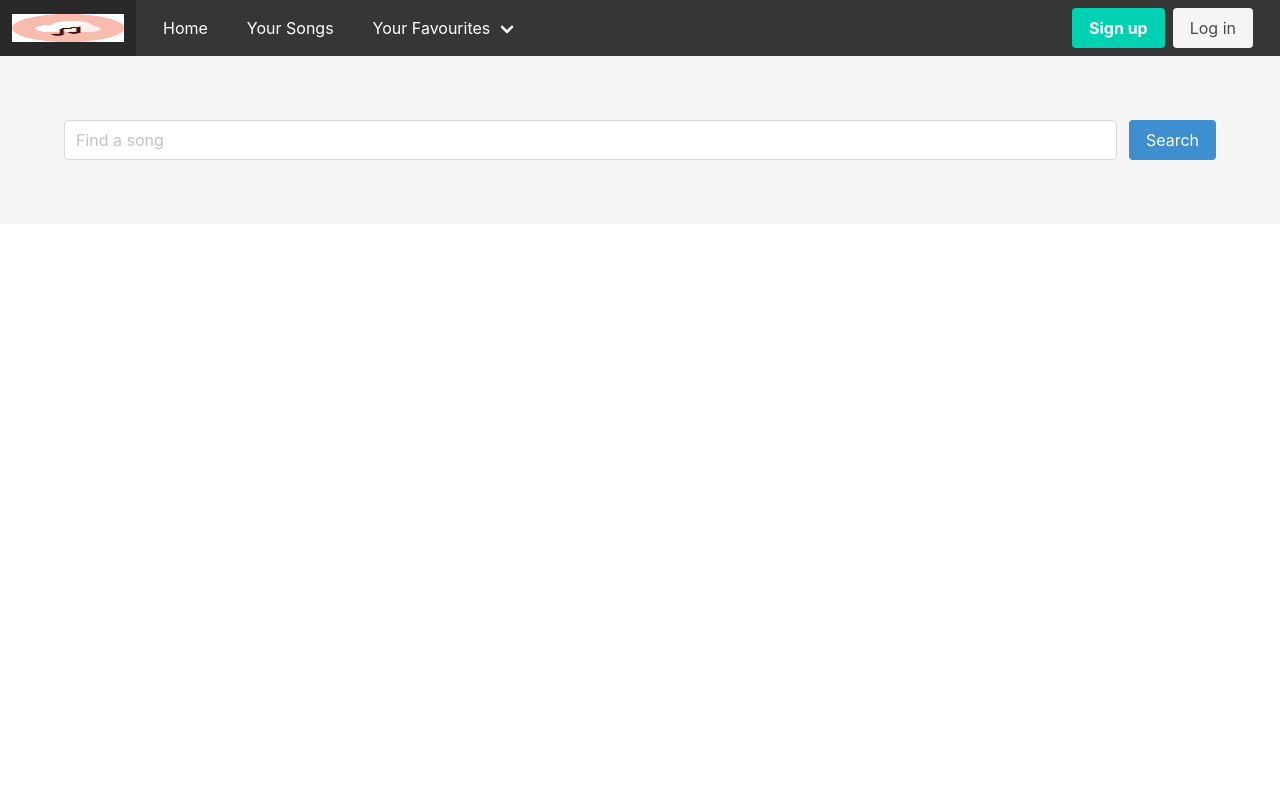
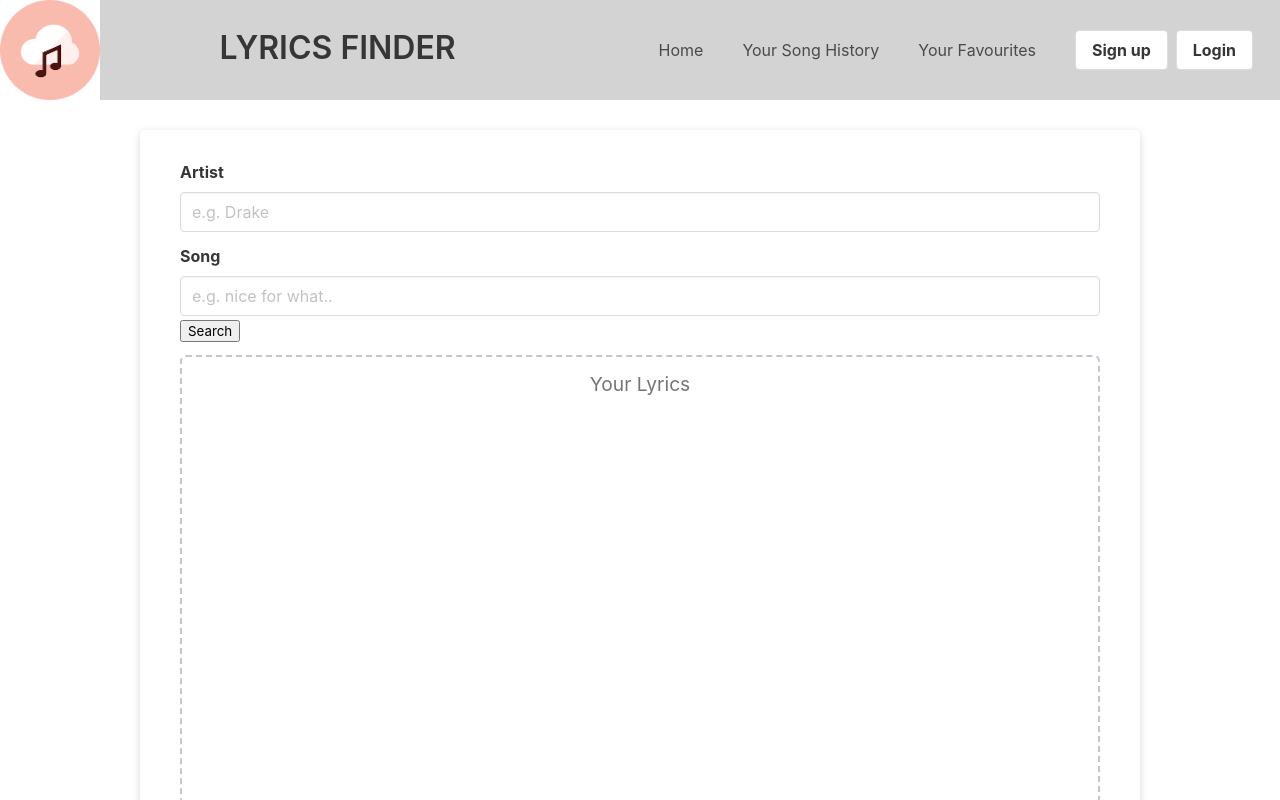
Before and after one commit to blanfried/Lyric-Finder, a plain HTML site: page yourSongs.html in a window 1280 px wide. Shown: the top 800 px of the page. Drawn offline with nearby package versions, Linux system fonts and the light colour scheme.

Commit message:
added links to other html pages when navbar elements are clicked

```diff
--- a/SignUpLogin.html
+++ b/SignUpLogin.html
@@ -3,17 +3,14 @@
 <head>
       <meta charset="UTF-8">
       <meta http-equiv="X-UA-Compatible" content="IE=edge">
-      <meta name="viewport" content="width=device-width, initial-scale=1.0">
-      <title>Signup-Login</title>
+      <meta name="viewport" content="width=device-width, initial-scale=1">
+      <title>Lyric Finder</title>
       <link rel="stylesheet" href="https://cdn.jsdelivr.net/npm/bulma@0.9.4/css/bulma.min.css">
       <link rel="stylesheet" href="./assets/css/style.css">
+
 </head>
 <body>
-      <nav class="navbar is-dark is-$white" role="navigation" aria-label="main navigation">
-            <div class="navbar-brand">
-              <a class="navbar-item" href="./index.html">
-                <img src="./assets/images/musicicon.png" width="112" height="28">
-              </a>
+    <nav class="navigation" role="navigation" aria-label="main navigation">
 
             <a role="button" class="navbar-burger" aria-label="menu" aria-expanded="false" data-target="navbarBasicExample">
               <span aria-hidden="true"></span>
@@ -22,67 +19,112 @@
             </a>
           </div>
 
+
 <div id="navbarBasicExample" class="navbar-menu">
 <div class="navbar-start">
-                <a class="navbar-item" href="index.html">
+  <figure class="image is-3x3">
+    <img src="./assets/images/musicicon.png">
+  </figure>
+</div>
+<h1 class="title">LYRICS FINDER </h1>
+<h2 class="subtitle">Subtitle</h2>
+
+     <div class="navbar-end">
+     <a class="navbar-item" href="./index.html">
      Home
     </a>
 
 <a class="navbar-item" href="./yourSongs.html">
-                  Your Songs
+    Your Song History
     </a>
-
-                <div class="navbar-item has-dropdown is-hoverable">
-                  <a class="navbar-link" href="./yourFavourites.html">
+    <a class="navbar-item" href="./yourFavourites.html">
     Your Favourites
     </a>
 
-                  <div class="navbar-dropdown">
-                    <a class="navbar-item">
-                      About
+  </div>
+
+<div class="navbar-item">
+<div class="buttons">
+   <a class="button primary" href="./SignUpLogin.html">
+  <strong>Sign up</strong>
    </a>
-                    <a class="navbar-item">
-                      Jobs
-                    </a>
-                    <a class="navbar-item">
-                      Contact
-                    </a>
-                    <hr class="navbar-divider">
-                    <a class="navbar-item">
-                      Report an issue
-                    </a>
-                  </div>
+  <a class="button Login" href="./SignupLogin.html">
+  <strong>Login</strong> </a>
+  </div> </div>
+  </nav>
+          <div class="card">
+          <div class="field">
+            <label class="label">Artist</label>
+            <div class="control">
+              <input class="input" id="artist-input" type="text" placeholder="e.g. Drake ">
             </div>
           </div>
 
-              <div class="navbar-end">
-                <div class="navbar-item">
-                  <div class="buttons">
-                    <a class="button is-primary" href="./SignUpLogin.html">
-                      <strong>Sign up</strong>
-                    </a>
-                    <a class="button is-light" href="./SignUpLogin.html">
-                      Log in
-                    </a>
+          <div class="field">
+            <label class="label">Song</label>
+            <div class="control">
+              <input class="input" id="song-input" type="email" placeholder="e.g. nice for what..">
+            </div>
+            <div>
+              <button id="search-btn">Search</button>
             </div>
           </div>
+            <div class="card-body">
+              <textarea
+                readonly
+                id="lyrics-id"
+                placeholder="Your Lyrics"
+                aria-label="Generated Lyrics"
+              ></textarea>
+            </div>
+
+ <script src="https://genius.codes"></script>
+ <script src="./assets/js/script.js"></script>
+
+ <div class="container is-fullhd">
+  <div class="notification">
+ <strong> UK Top 10 Charts</strong>
   </div>
 </div>
-          </nav>
+<div class="columns is-mobile is-multiline is-centered">
+  <div class="column is-narrow">
+    <p class="bd-notification is-primary">
+      <code class="html">Create Playlist +</code><br>
 
-      <div class="search-container">
-            <div class="field is-grouped">
-                  <p class="control is-expanded">
-                  <input class="input" type="text" placeholder="Find a song">
     </p>
-                  <p class="control">
-                  <a class="button is-info">
-                  Search
-                  </a>
+  </div>
+  <div class="column is-narrow">
+    <p class="bd-notification is-primary">
+      <code class="html">Your Song History</code><br>
+
+    </p>
+  </div>
+  <div class="column is-narrow">
+    <p class="bd-notification is-primary">
+      <code class="html">Your Favourites</code><br>
+
     </p>
   </div>
 </div>
+<div class="columns is-vcentered">
+  <div class="column is-8">
+    <p class="bd-notification is-primary">Popular New releases</p>
+  </div>
+  <div class="column">
+    <p class="bd-notification is-primary"></p>
+  </div>
+</div>
 
-      <script src="./assets/js/script.js"></script>
 </body>
+
+<footer class="footer">
+  <div class="content has-text-centered">
+    <p>
+      <strong>Lyrics Finder </strong> by <a href="https://jgthms.com">Project Team 1</a>. The source code is licensed
+      <a ></a>. The website content
+      is licensed <a href="http://creativecommons.org/licenses/by-nc-sa/4.0/"></a>.
+    </p>
+  </div>
+</footer>
+
 </html>
--- a/yourSongs.html
+++ b/yourSongs.html
@@ -3,17 +3,14 @@
 <head>
       <meta charset="UTF-8">
       <meta http-equiv="X-UA-Compatible" content="IE=edge">
-      <meta name="viewport" content="width=device-width, initial-scale=1.0">
-      <title>Your Songs</title>
+      <meta name="viewport" content="width=device-width, initial-scale=1">
+      <title>Lyric Finder</title>
       <link rel="stylesheet" href="https://cdn.jsdelivr.net/npm/bulma@0.9.4/css/bulma.min.css">
       <link rel="stylesheet" href="./assets/css/style.css">
+
 </head>
 <body>
-      <nav class="navbar is-dark is-$white" role="navigation" aria-label="main navigation">
-            <div class="navbar-brand">
-              <a class="navbar-item" href="./index.html">
-                <img src="./assets/images/musicicon.png" width="112" height="28">
-              </a>
+    <nav class="navigation" role="navigation" aria-label="main navigation">
 
             <a role="button" class="navbar-burger" aria-label="menu" aria-expanded="false" data-target="navbarBasicExample">
               <span aria-hidden="true"></span>
@@ -22,67 +19,112 @@
             </a>
           </div>
 
+
 <div id="navbarBasicExample" class="navbar-menu">
 <div class="navbar-start">
-                <a class="navbar-item" href="index.html">
+  <figure class="image is-3x3">
+    <img src="./assets/images/musicicon.png">
+  </figure>
+</div>
+<h1 class="title">LYRICS FINDER </h1>
+<h2 class="subtitle">Subtitle</h2>
+
+     <div class="navbar-end">
+     <a class="navbar-item" href="./index.html">
      Home
     </a>
 
 <a class="navbar-item" href="./yourSongs.html">
-                  Your Songs
+    Your Song History
     </a>
-
-                <div class="navbar-item has-dropdown is-hoverable">
-                  <a class="navbar-link" href="./yourFavourites.html">
+    <a class="navbar-item" href="./yourFavourites.html">
     Your Favourites
     </a>
 
-                  <div class="navbar-dropdown">
-                    <a class="navbar-item">
-                      About
+  </div>
+
+<div class="navbar-item">
+<div class="buttons">
+   <a class="button primary" href="./SignUpLogin.html">
+  <strong>Sign up</strong>
    </a>
-                    <a class="navbar-item">
-                      Jobs
-                    </a>
-                    <a class="navbar-item">
-                      Contact
-                    </a>
-                    <hr class="navbar-divider">
-                    <a class="navbar-item">
-                      Report an issue
-                    </a>
-                  </div>
+  <a class="button Login" href="./SignupLogin.html">
+  <strong>Login</strong> </a>
+  </div> </div>
+  </nav>
+          <div class="card">
+          <div class="field">
+            <label class="label">Artist</label>
+            <div class="control">
+              <input class="input" id="artist-input" type="text" placeholder="e.g. Drake ">
             </div>
           </div>
 
-              <div class="navbar-end">
-                <div class="navbar-item">
-                  <div class="buttons">
-                    <a class="button is-primary" href="./SignUpLogin.html">
-                      <strong>Sign up</strong>
-                    </a>
-                    <a class="button is-light" href="./SignUpLogin.html">
-                      Log in
-                    </a>
+          <div class="field">
+            <label class="label">Song</label>
+            <div class="control">
+              <input class="input" id="song-input" type="email" placeholder="e.g. nice for what..">
+            </div>
+            <div>
+              <button id="search-btn">Search</button>
             </div>
           </div>
+            <div class="card-body">
+              <textarea
+                readonly
+                id="lyrics-id"
+                placeholder="Your Lyrics"
+                aria-label="Generated Lyrics"
+              ></textarea>
+            </div>
+
+ <script src="https://genius.codes"></script>
+ <script src="./assets/js/script.js"></script>
+
+ <div class="container is-fullhd">
+  <div class="notification">
+ <strong> UK Top 10 Charts</strong>
   </div>
 </div>
-          </nav>
+<div class="columns is-mobile is-multiline is-centered">
+  <div class="column is-narrow">
+    <p class="bd-notification is-primary">
+      <code class="html">Create Playlist +</code><br>
 
-      <div class="search-container">
-            <div class="field is-grouped">
-                  <p class="control is-expanded">
-                  <input class="input" type="text" placeholder="Find a song">
     </p>
-                  <p class="control">
-                  <a class="button is-info">
-                  Search
-                  </a>
+  </div>
+  <div class="column is-narrow">
+    <p class="bd-notification is-primary">
+      <code class="html">Your Song History</code><br>
+
+    </p>
+  </div>
+  <div class="column is-narrow">
+    <p class="bd-notification is-primary">
+      <code class="html">Your Favourites</code><br>
+
     </p>
   </div>
 </div>
+<div class="columns is-vcentered">
+  <div class="column is-8">
+    <p class="bd-notification is-primary">Popular New releases</p>
+  </div>
+  <div class="column">
+    <p class="bd-notification is-primary"></p>
+  </div>
+</div>
 
-      <script src="./assets/js/script.js"></script>
 </body>
+
+<footer class="footer">
+  <div class="content has-text-centered">
+    <p>
+      <strong>Lyrics Finder </strong> by <a href="https://jgthms.com">Project Team 1</a>. The source code is licensed
+      <a ></a>. The website content
+      is licensed <a href="http://creativecommons.org/licenses/by-nc-sa/4.0/"></a>.
+    </p>
+  </div>
+</footer>
+
 </html>
```
Also changed, not shown: index.html (+5 -5 lines), yourFavourites.html (+87 -45 lines). Lines whose indentation alone changed are shown as unchanged.
